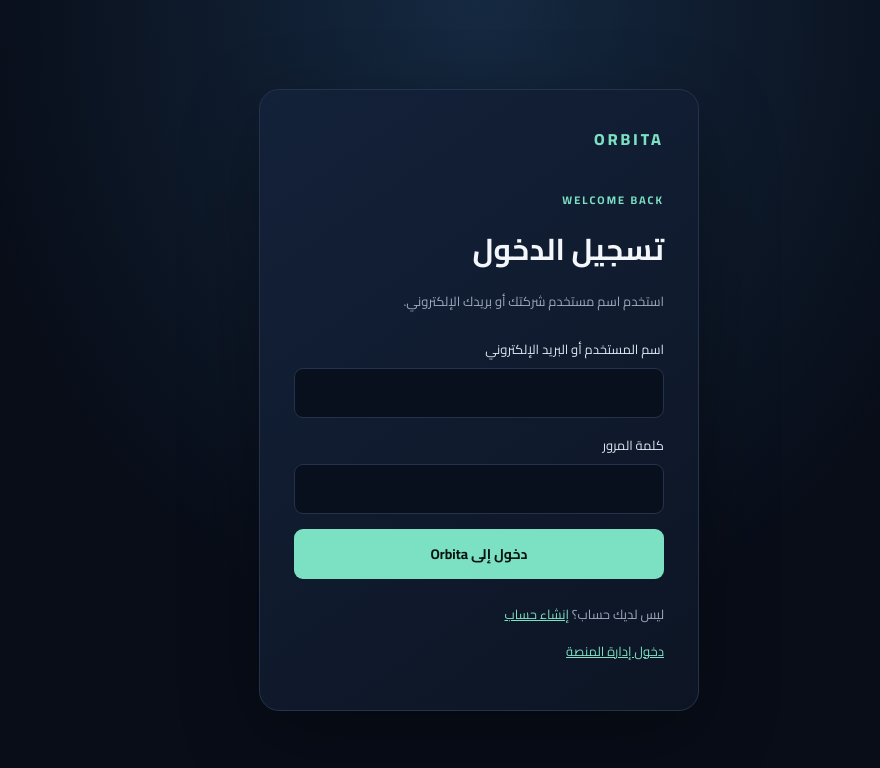
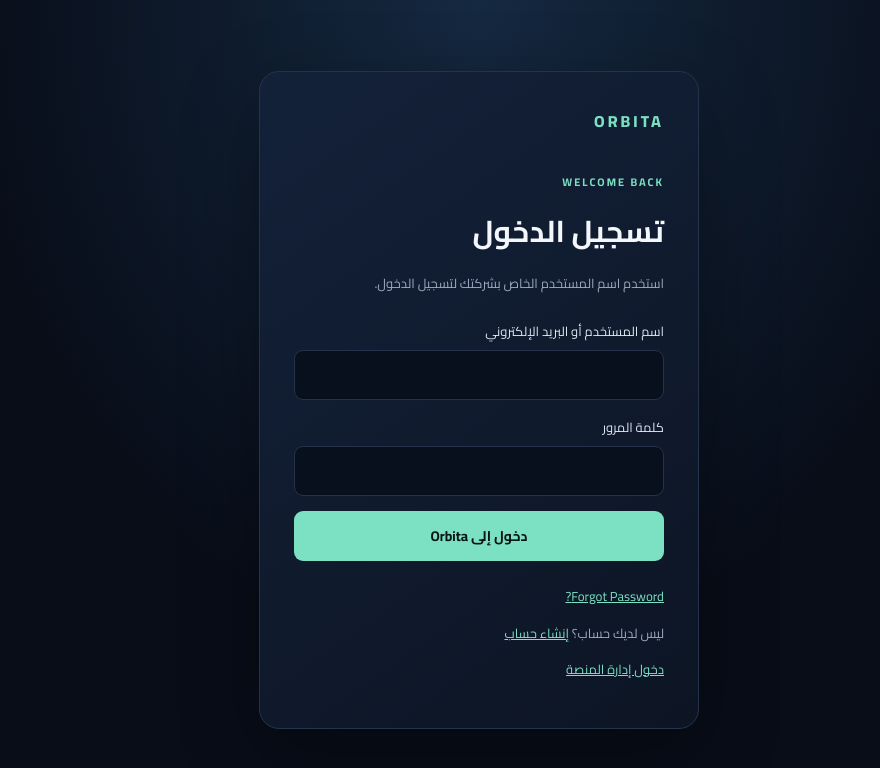
Before and after one commit to seifhaytham275-star/Orbita, a Next.js app: page /login in a window 1280 px wide. Shown: the top 768 px of the page, without its empty margins (326-1206 px from the left). Built offline with nearby package versions, Linux system fonts and the light colour scheme; no server answers.

Commit message:
Add forgot password entry point

```diff
--- a/src/app/login/page.tsx
+++ b/src/app/login/page.tsx
@@ -57,13 +57,14 @@ export default async function LoginPage({ searchParams }: { searchParams: Promis
 
   return <main className="auth-shell"><section className="auth-card">
     <Link href="/" className="auth-brand">ORBITA</Link><p className="eyebrow">WELCOME BACK</p>
-    <h1>تسجيل الدخول</h1><p className="auth-muted">استخدم اسم مستخدم شركتك أو بريدك الإلكتروني.</p>
+    <h1>تسجيل الدخول</h1><p className="auth-muted">استخدم اسم المستخدم الخاص بشركتك لتسجيل الدخول.</p>
     {errorMessage && <p className="notice" role="alert">{errorMessage}</p>}
     <form action={signIn} className="auth-form">
       <label>اسم المستخدم أو البريد الإلكتروني<input name="identifier" autoComplete="username" required /></label>
       <label>كلمة المرور<input name="password" type="password" autoComplete="current-password" required /></label>
       <button type="submit">دخول إلى Orbita</button>
     </form>
+    <p className="auth-muted"><Link href="/forgot-password">Forgot Password?</Link></p>
     <p className="auth-muted">ليس لديك حساب؟ <Link href="/signup">إنشاء حساب</Link></p>
     <p className="auth-muted"><Link href="/admin/login">دخول إدارة المنصة</Link></p>
   </section></main>;
```
